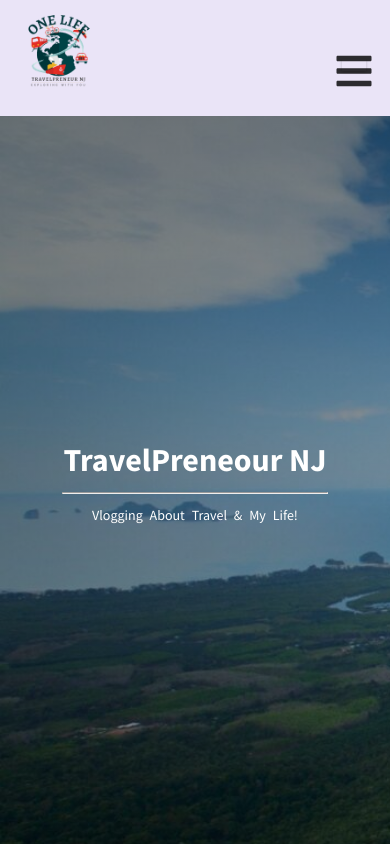
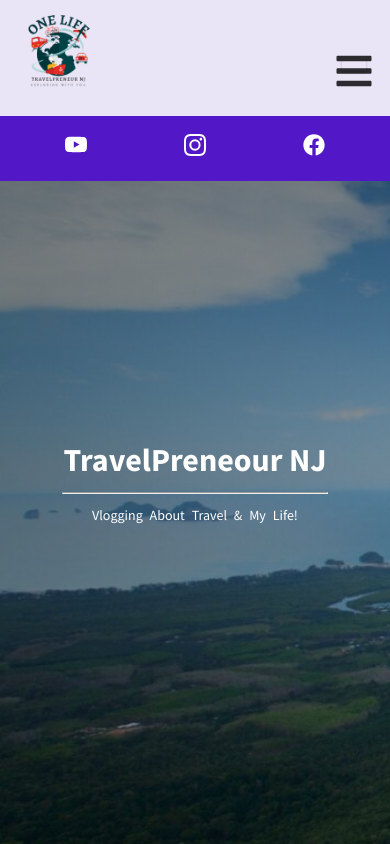
Before and after one commit to the-priyanka/Traval-Vlogs, a React (Create React App) app: page / in a window 390 px wide. Shown: the top 844 px of the page. Built offline with nearby package versions, Linux system fonts and the light colour scheme; no server answers.

Commit message:
show social icons

```diff
--- a/src/components/social/social.css
+++ b/src/components/social/social.css
@@ -31,6 +31,7 @@
   }
   .social {
     position: relative;
+    top: 115px;
     box-shadow: none;
   }
   .social-icons {
```
